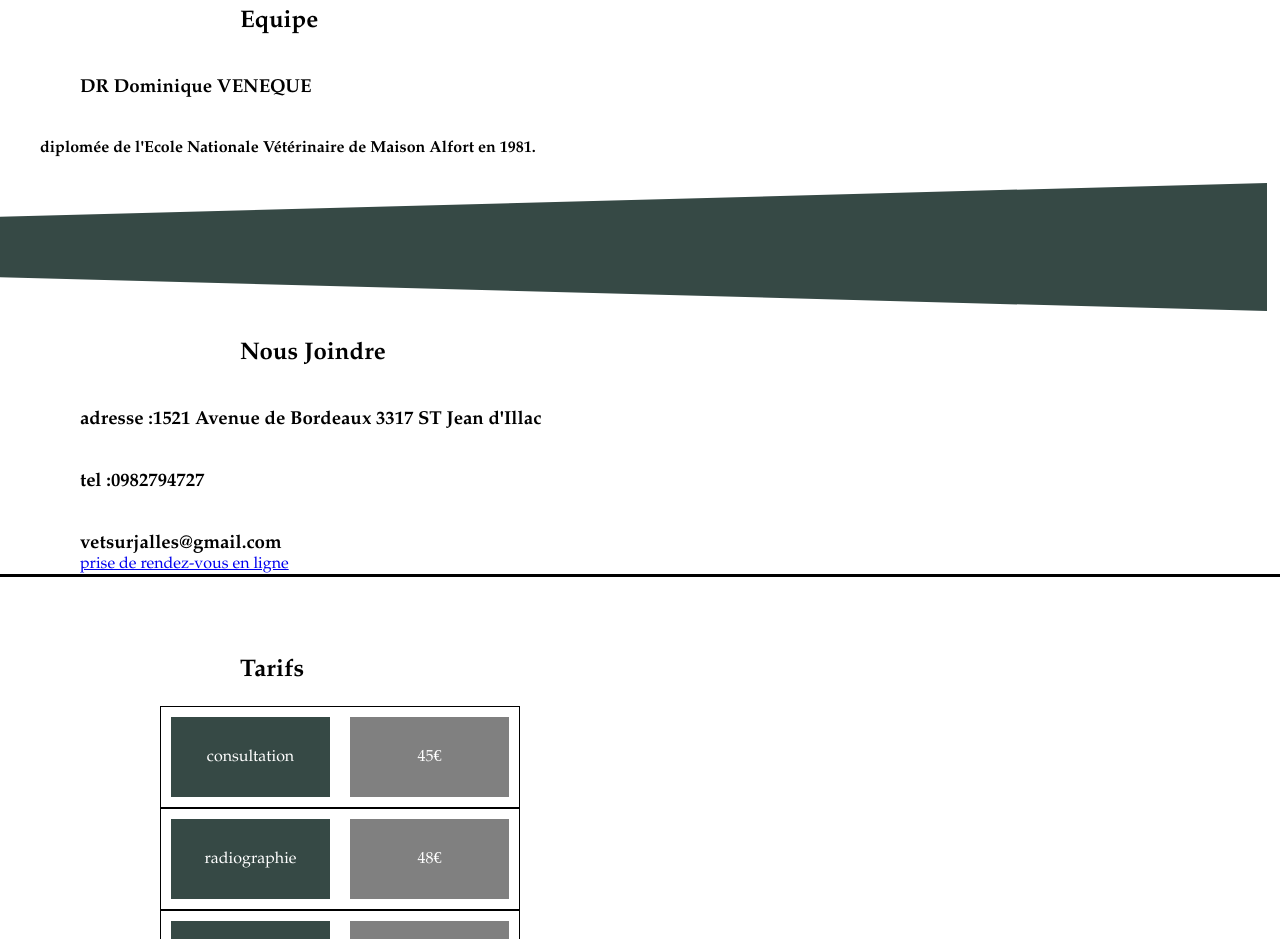
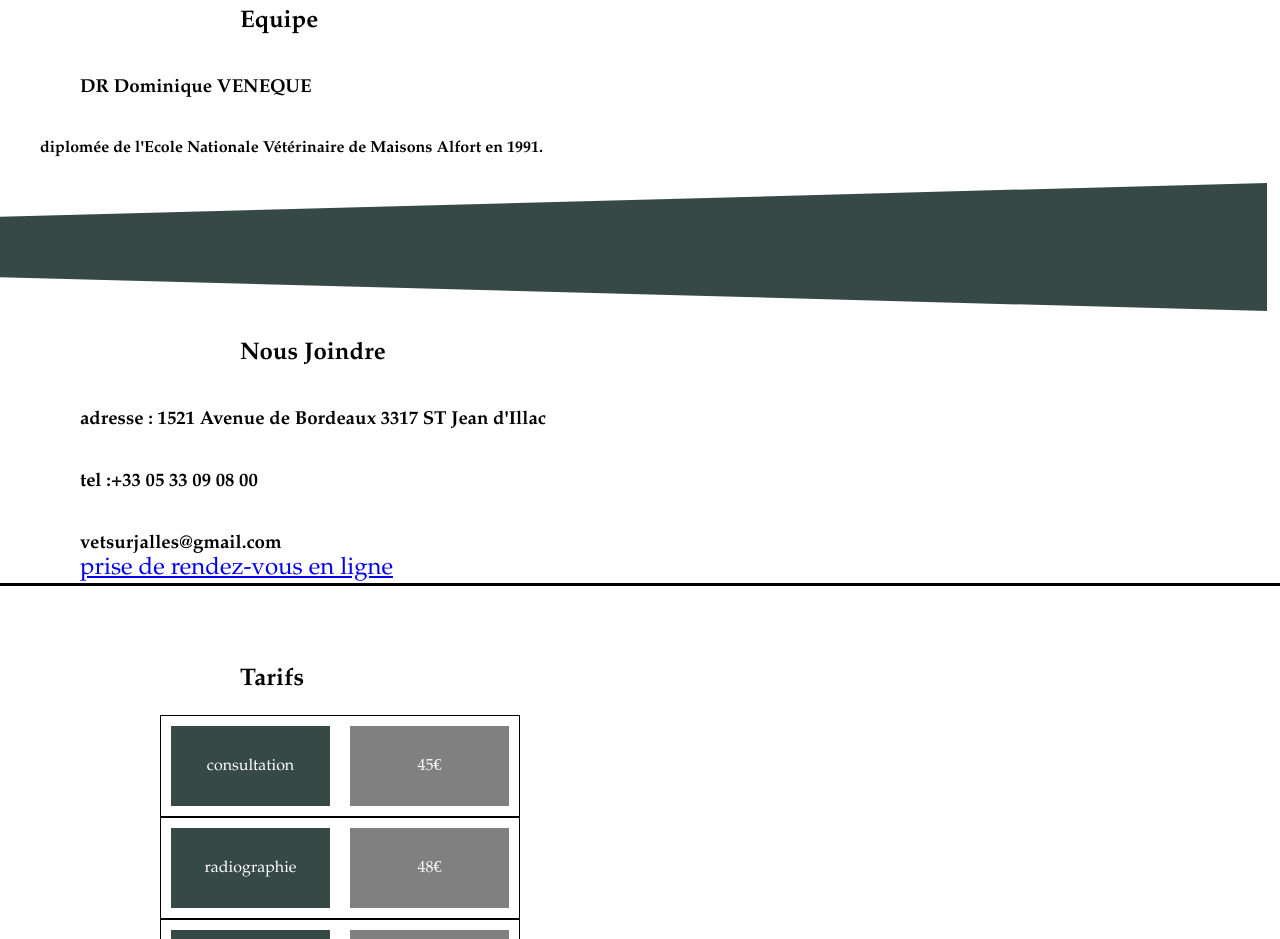
Before and after one commit to antoinefilleul/site-clinique-veterinaire, a React (Vite) app: page / in a window 1280 px wide. Shown: the part 1000-1939 px from the top of the page. Built offline with nearby package versions, Linux system fonts and the light colour scheme.

Commit message:
fix style details

```diff
--- a/src/pages/accueil.module.scss
+++ b/src/pages/accueil.module.scss
@@ -79,9 +79,12 @@
   margin: 10px;
 }
 
-.content a {
-  padding-top: 5vh;
+.lien {
+  margin-top: 5vh;
+  font-size: 1.5em;
   margin-left: 10vh;
+  margin-right: 30vh;
+  max-width: 50%;
 }
 
 .type{
--- a/src/pages/accueil.tsx
+++ b/src/pages/accueil.tsx
@@ -33,15 +33,15 @@ export default function Accueil() {
       <div className={styles.equipe}>
         <h2 id = "equipe">Equipe</h2>
         <h3>DR Dominique VENEQUE</h3>
-        <h4>diplomée de l'Ecole Nationale Vétérinaire de Maison Alfort en 1981.</h4>
+        <h4>diplomée de l'Ecole Nationale Vétérinaire de Maisons Alfort en 1991.</h4>
         <div className={styles.triangle}></div>
       </div>
       <div className={styles.content}>
         <h2>Nous Joindre</h2>
-        <h3>adresse :1521 Avenue de Bordeaux 3317 ST Jean d'Illac</h3>
-        <h3>tel :0982794727</h3>
+        <h3>adresse : 1521 Avenue de Bordeaux 3317 ST Jean d'Illac</h3>
+        <h3>tel :+33 05 33 09 08 00</h3>
         <h3>vetsurjalles@gmail.com</h3>
-        <a href="https://www.pilepoils.vet/veterinaires/saint-jean-dillac/506939-1/vet-sur-jalles">prise de rendez-vous en ligne</a>
+        <a className={styles.lien} href="https://www.pilepoils.vet/veterinaires/saint-jean-dillac/506939-1/vet-sur-jalles">prise de rendez-vous en ligne</a>
         <div className={styles.tarif}>
           <h2 id = "tarif">Tarifs</h2>
           <div className={styles.flexbox}>
--- a/src/pages/chirurgie.tsx
+++ b/src/pages/chirurgie.tsx
@@ -22,7 +22,7 @@ export default function Chirurgie() {
             <div className={styles.visite}>
                 <h3> Nous vous recevons systématiquement avant chaque chirurgie afin de nous assurer de l'état de santé de votre compagnon. (examen clinique , analyse sanguines éventuelles ...) Cette visite permet également de vous expliquer les motifs de l'intervention, son déroulement et les éventuels soins qui en découlent.</h3>
                 <h3>Un devis sera établi.</h3>
-                <h3>La plupart de nos chirurgie sont effectuées sous anesthésie générale. Nous pouvons pratiquer toutes sortes d’anesthésie : de la sédation plus ou moins profonde, quand le geste peut être un peu douloureux ou que l’animal ne doit pas bouger, à l’anesthésie générale avec un respirateur artificiel en passant par des anesthésies « flash » de quelques minutes. Le choix se fait en fonction du geste technique à pratiquer, de l’état géénral de l’animal. Nous attachons également une attention toute particulière à la gestion de la douleur des animaux qui nous sont confiés.</h3>
+                <h3>La plupart de nos chirurgie sont effectuées sous anesthésie générale. Nous pouvons pratiquer toutes sortes d’anesthésie : de la sédation plus ou moins profonde, quand le geste peut être un peu douloureux ou que l’animal ne doit pas bouger, à l’anesthésie générale avec un respirateur artificiel en passant par des anesthésies « flash » de quelques minutes. Le choix se fait en fonction du geste technique à pratiquer, de l’état général de l’animal. Nous attachons également une attention toute particulière à la gestion de la douleur des animaux qui nous sont confiés.</h3>
             </div>
             </div>
         </div>
--- a/src/pages/parasites.module.scss
+++ b/src/pages/parasites.module.scss
@@ -6,9 +6,10 @@
 
 .parasites h2 {
   padding-top: 10vh;
-  border-bottom: 2px solid #364945;
+  border-top: 2px solid #364945;
   margin-right: 30vh;
   margin-left: 30vh;
+  margin-top: 10vh;
 }
 
 .parasites header {
```
